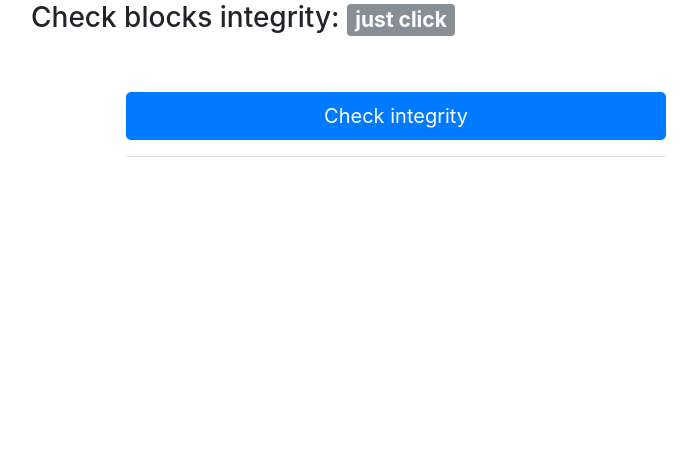
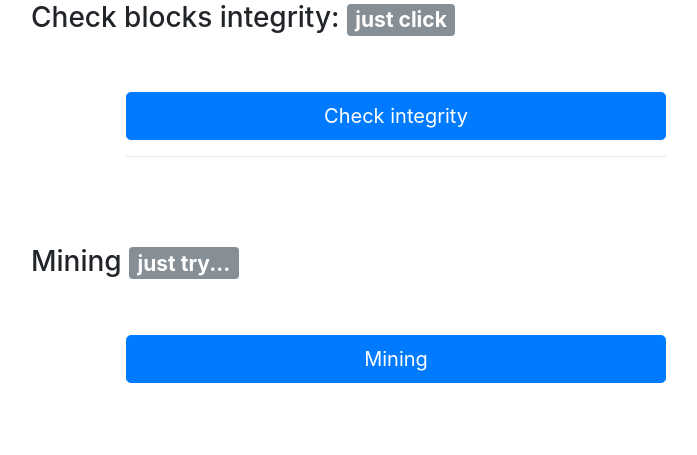
Before and after one commit to colyk/flask-blockchain, a Flask app: page / in a window 1280 px wide. Shown: the part 432-887 px from the top of the page, without its empty margins (244-941 px from the left). Before the commit the page ends 589 px from the top, so only its background shows below. Run offline with Flask 2, Linux system fonts and the light colour scheme; some libraries are stand-ins or nearby versions.

Commit message:
change templates

```diff
--- a/blocks/2.json
+++ b/blocks/2.json
@@ -2,6 +2,6 @@
     "text": "fsdfsdf",
     "prev_hash": "9ca73c8ef872804e4d123bdc12ffb2bb2af974b9af1e1f11ff9522b998a1a12f",
     "timestamp": 1511909139.3738356,
-    "proof": -1,
+    "proof": 95,
     "index": "2"
 }
--- a/blocks/3.json
+++ b/blocks/3.json
@@ -1,7 +1,7 @@
 {
     "text": "ewgwegds",
-    "prev_hash": "64e4de332751f9dfd7c51478344d7f3620fd9ad3e15e6731b83bcfb82e5a850a",
+    "prev_hash": "fac9cff24fe434cd23b6de10e513c543c89a103faabbfa33ad2aa1fc9c05b58a",
     "timestamp": 1511909142.030954,
-    "proof": -1,
+    "proof": 19,
     "index": "3"
 }
--- a/blocks/4.json
+++ b/blocks/4.json
@@ -1,7 +1,7 @@
 {
     "text": "f",
-    "prev_hash": "a860cd1a15bf44951eaf17bd3d52e528e8fb2a02541bf22b63949561745cd363",
+    "prev_hash": "d3ba6fe1fafaf9dc10a0a28a894524948e7db206ad614fee2edabcec3af4a970",
     "timestamp": 1511909314.4019759,
-    "proof": -1,
+    "proof": 32,
     "index": "4"
 }
--- a/server.py
+++ b/server.py
@@ -27,5 +27,15 @@ def integrity():
         return render_template('index.html', results=results)
     return render_template('index.html')
 
+@app.route('/mining', methods=[ 'POST'])
+def mining():
+    if request.method == 'POST':
+        max_index = int(blockChain.get_next_block())
+
+        for i in range(2, max_index):
+            blockChain.get_POW(i)
+        return render_template('index.html', querry=max_index)
+    return render_template('index.html')
+
 if __name__ == '__main__':
     app.run(debug=True)
--- a/templates/base.html
+++ b/templates/base.html
@@ -9,9 +9,10 @@
 
     <title>BlockChain</title>
     <link rel="stylesheet" href="https://maxcdn.bootstrapcdn.com/bootstrap/4.0.0-beta.2/css/bootstrap.min.css" integrity="sha384-PsH8R72JQ3SOdhVi3uxftmaW6Vc51MKb0q5P2rRUpPvrszuE4W1povHYgTpBfshb" crossorigin="anonymous">
+
 </head>
 
-<body>
+<body >
     <div class="content container">
         <div class="row">
             <div class="col-lg-8 mx-auto mt-5">
@@ -47,7 +48,22 @@
     </div>
 
 
+    <div class="content container">
+        <div class="row">
+            <div class="col-lg-8 mx-auto mt-5">
+                <h3>Mining <span class="badge badge-secondary">just try...</span></h3>
+            </div>
+        </div>
+    </div>
+    <div class="content container">
+        <div class="row">
+            <div class="col-lg-6 mx-auto mt-5">
+                {% block mining %}
 
+                {% endblock %}
+            </div>
+        </div>
+    </div>
 </body>
 
 </html>
--- a/templates/index.html
+++ b/templates/index.html
@@ -22,9 +22,25 @@
 <hr>
 <ul class="list-group">
     {% for result in results %}
-    <li class="list-group-item"> Block {{result['block'] }} : {{result['result'] }}</li>
+    <li class="list-group-item"> Block {{result['block'] }} : {% if result['result'] == 'ok' %}
+        <i>Okey!</i> {% endif %} {% if result['result'] == 'error' %}
+        <strong>    corrupted!</strong> {% endif %} {% if result['proof'] != -1 %}
+        <i>mined!</i> {% endif %} {% if result['proof'] == -1 %}
+        <strong>not mined!</strong> {% endif %}
+
+    </li>
     {% endfor %}</ul>
-    <br>
-    <br>
-    <br>
-{% endblock %}
+<br> {% endblock %}
+<hr> {% block mining %}
+<form action="{{ url_for('mining') }}" method="POST">
+    <button type="submit" class="btn btn-primary btn-lg btn-block">Mining</button>
+</form>
+{% if querry %}
+<hr>
+<div class="alert alert-success" role="alert">
+    <strong>Well done!</strong> You successfully mined!
+</div>
+<hr><br> {% endif %}
+
+
+<br><br><br> {% endblock %}
```
Also changed, not shown: blockChain.py (+19 -9 lines), blocks/5.json (added, +7 -0 lines), blocks/6.json (added, +7 -0 lines).
